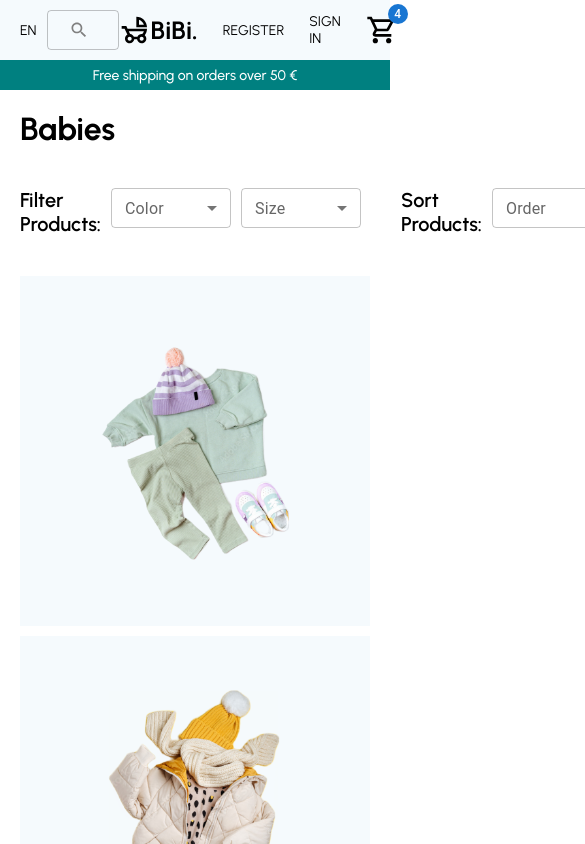
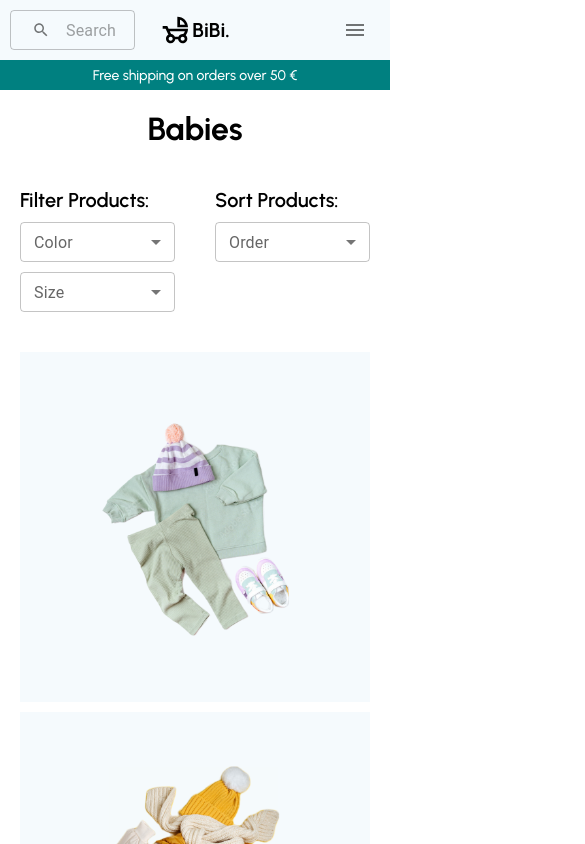
Before and after one commit to FaridAmimri/e-commerce-front, a React (Create React App) app: page / in a window 390 px wide. Shown: the top 844 px of the page, 585 px wide, since content can reach past the window. Built offline with nearby package versions, Linux system fonts and the light colour scheme.

Commit message:
responsive design with styled components

```diff
--- a/src/App.jsx
+++ b/src/App.jsx
@@ -1,6 +1,5 @@
 /** @format */
 
-// import Home from './pages/Home'
 import Products from './pages/Products'
 
 function App() {
--- a/src/components/CategoryList.jsx
+++ b/src/components/CategoryList.jsx
@@ -3,6 +3,7 @@
 import styled from 'styled-components'
 import { categories } from '../data'
 import CategoryItem from './CategoryItem'
+import { mobile, tablet } from '../responsive'
 
 function CategoryList() {
   return (
@@ -20,4 +21,6 @@ const Container = styled.div`
   display: flex;
   padding: 20px;
   justify-content: space-between;
+  ${mobile({ padding: 0, flexDirection: 'column' })};
+  ${tablet({ flexDirection: 'column' })}
 `
--- a/src/components/Footer.jsx
+++ b/src/components/Footer.jsx
@@ -8,6 +8,7 @@ import PinterestIcon from '@mui/icons-material/Pinterest'
 import LocationOnIcon from '@mui/icons-material/LocationOn'
 import PhoneIcon from '@mui/icons-material/Phone'
 import MailIcon from '@mui/icons-material/Mail'
+import { mobile, tablet } from '../responsive'
 
 function Footer() {
   return (
@@ -72,6 +73,8 @@ export default Footer
 
 const Container = styled.div`
   display: flex;
+  ${mobile({ flexDirection: 'column' })};
+  ${tablet({ flexDirection: 'column' })};
 `
 
 const Left = styled.div`
@@ -105,10 +108,12 @@ const SocialIcon = styled.div`
 const Center = styled.div`
   flex: 1;
   padding: 20px;
+  ${mobile({ display: 'none' })}
 `
 
 const Title = styled.h3`
   margin-bottom: 20px;
+  ${tablet({ textAlign: 'center' })};
 `
 
 const List = styled.ul`
@@ -127,6 +132,7 @@ const ListItem = styled.li`
 const Right = styled.div`
   flex: 1;
   padding: 20px;
+  ${mobile({ backgroundColor: '#eeeeee5e' })};
 `
 
 const ContactItem = styled.div`
--- a/src/components/Navbar.jsx
+++ b/src/components/Navbar.jsx
@@ -8,21 +8,28 @@ import SearchIcon from '@mui/icons-material/Search'
 import ChildFriendlyOutlinedIcon from '@mui/icons-material/ChildFriendlyOutlined'
 import Badge from '@mui/material/Badge'
 import ShoppingCartOutlinedIcon from '@mui/icons-material/ShoppingCartOutlined'
+import MenuIcon from '@mui/icons-material/Menu'
+import { mobile, tablet } from '../responsive'
+import { useState } from 'react'
 
 function Navbar() {
+  const [expandNavbar, setExpandNavbar] = useState(false)
+
   return (
     <Container>
-      <Wrapper>
+      <Wrapper className={expandNavbar ? 'open' : 'close'}>
         <Left>
           <Language>EN</Language>
           <SearchContainer>
             <TextField
               size='small'
+              placeholder='Search'
+              style={{ minWidth: '125px' }}
               InputProps={{
                 startAdornment: (
                   <InputAdornment position='start'>
                     <IconButton>
-                      <SearchIcon style={{ color: 'gray', fontSize: 20 }} />
+                      <SearchIcon className='searchIcon' />
                     </IconButton>
                   </InputAdornment>
                 )
@@ -35,15 +42,24 @@ function Navbar() {
           <ChildFriendlyOutlinedIcon style={{ fontSize: 'xx-large' }} />
           BiBi.
         </Center>
-        <Right>
+        <Right className={expandNavbar ? 'visible' : 'unvisible'}>
           <MenuItem>REGISTER</MenuItem>
           <MenuItem>SIGN IN</MenuItem>
           <MenuItem>
-            <Badge badgeContent={4} color='primary'>
-              <ShoppingCartOutlinedIcon style={{ fontSize: 'xx-large' }} />
+            <Badge badgeContent={4} color='primary' className='cartButton'>
+              <ShoppingCartOutlinedIcon />
             </Badge>
           </MenuItem>
         </Right>
+        <MenuButton className='menuButton'>
+          <IconButton
+            onClick={() => {
+              setExpandNavbar((prev) => !prev)
+            }}
+          >
+            <MenuIcon />
+          </IconButton>
+        </MenuButton>
       </Wrapper>
     </Container>
   )
@@ -52,14 +68,20 @@ function Navbar() {
 export default Navbar
 
 const Container = styled.div`
-  height: 60px;
-  background-color: #f5fafd;
+  .open {
+    ${mobile({ height: '100vh', alignItems: 'flex-start' })}
+  }
+  .unvisible {
+    ${mobile({ display: 'none' })}
+  }
 `
 
 const Wrapper = styled.div`
+  background-color: #f5fafd;
   padding: 10px 20px;
   display: flex;
   justify-content: space-between;
+  ${mobile({ padding: '10px 0' })}
 `
 
 const Left = styled.div`
@@ -68,10 +90,17 @@ const Left = styled.div`
   justify-content: center;
   flex: 1;
   justify-content: flex-start;
+  .searchIcon {
+    font-size: x-large;
+    ${mobile({ fontSize: 'large', padding: '0px' })}
+  }
 `
 
 const Language = styled.div`
   font-size: 14px;
+  cursor: pointer;
+  ${mobile({ display: 'none' })};
+  ${tablet({ display: 'none' })}
 `
 
 const SearchContainer = styled.div`
@@ -79,6 +108,7 @@ const SearchContainer = styled.div`
   align-items: center;
   justify-content: center;
   margin-left: 10px;
+  ${mobile({ padding: 0 })}
 `
 
 const Center = styled.div`
@@ -89,6 +119,7 @@ const Center = styled.div`
   text-align: center;
   font-weight: bold;
   font-size: 25px;
+  ${mobile({ fontSize: '20px' })}
 `
 
 const Right = styled.div`
@@ -97,10 +128,45 @@ const Right = styled.div`
   justify-content: center;
   flex: 1;
   justify-content: flex-end;
+  .cartButton {
+    font-size: 'xx-large';
+    ${tablet({
+      fontSize: 'large'
+    })};
+  }
+  ${mobile({
+    height: '150px',
+    width: '60px',
+    position: 'absolute',
+    top: 'calc(50% - 75px)',
+    left: 'calc(50% - 30px)',
+    flexDirection: 'column',
+    justifyContent: ' space-around',
+    alignItems: 'center'
+  })}
 `
 
 const MenuItem = styled.div`
   font-size: 14px;
   cursor: pointer;
   margin-left: 25px;
+  ${mobile({
+    fontSize: '16px',
+    marginLeft: 0
+  })};
+  ${tablet({
+    fontSize: '12px',
+    marginLeft: '5px'
+  })}
 `
+
+const MenuButton = styled.div`
+  display: none;
+  ${mobile({
+    display: 'flex',
+    flex: 1,
+    justifyContent: 'flex-end',
+    marginRight: '15px',
+    cursor: 'pointer'
+  })}
+`
--- a/src/components/Newsletter.jsx
+++ b/src/components/Newsletter.jsx
@@ -5,6 +5,7 @@ import TextField from '@mui/material/TextField'
 import IconButton from '@mui/material/IconButton'
 import SendIcon from '@mui/icons-material/Send'
 import InputAdornment from '@mui/material/InputAdornment'
+import { mobile, tablet } from '../responsive'
 
 function Newsletter() {
   return (
@@ -15,7 +16,9 @@ function Newsletter() {
         <TextField
           fullWidth
           size='large'
+          placeholder='Your Email'
           type='email'
+          color='success'
           InputProps={{
             endAdornment: (
               <InputAdornment position='start'>
@@ -45,6 +48,8 @@ const Container = styled.div`
 const Title = styled.h1`
   font-size: 50px;
   margin-bottom: 20px;
+  ${mobile({ fontSize: '25px' })};
+  ${tablet({ fontSize: '40px' })};
 `
 
 const Description = styled.div`
@@ -58,4 +63,6 @@ const InputContainer = styled.div`
   width: 50%;
   height: 56px;
   background-color: #fff;
+  ${mobile({ width: '80%' })}
+  ${tablet({ width: '80%' })}
 `
--- a/src/pages/Login.jsx
+++ b/src/pages/Login.jsx
@@ -5,6 +5,7 @@ import Navbar from '../components/Navbar'
 import Box from '@mui/material/Box'
 import TextField from '@mui/material/TextField'
 import Button from '@mui/material/Button'
+import { mobile, tablet } from '../responsive'
 
 function Login() {
   return (
@@ -55,11 +56,12 @@ const Image = styled.img`
   width: 100%;
   height: 100%;
   object-fit: cover;
+  ${mobile({ height: '50%' })};
+  ${tablet({ height: '80%' })};
 `
 
 const FormContainer = styled.div`
   position: absolute;
-  width: 30%;
   min-width: 300px;
   .form {
     display: flex;
@@ -72,6 +74,8 @@ const Title = styled.h1`
   font-size: 24px;
   font-weight: 300;
   margin-bottom: 20px;
+  ${mobile({ textAlign: 'center' })};
+  ${tablet({ textAlign: 'center' })};
 `
 
 const Link = styled.a`
--- a/src/pages/Products.jsx
+++ b/src/pages/Products.jsx
@@ -10,6 +10,7 @@ import FormControl from '@mui/material/FormControl'
 import InputLabel from '@mui/material/InputLabel'
 import Select from '@mui/material/Select'
 import MenuItem from '@mui/material/MenuItem'
+import { mobile, tablet } from '../responsive'
 import { useState } from 'react'
 
 function Products() {
@@ -100,12 +101,12 @@ function Products() {
 
 export default Products
 
-const Container = styled.div`
-  //   display: flex;
-`
+const Container = styled.div``
 
 const Title = styled.h1`
   margin: 20px;
+  ${mobile({ textAlign: 'center' })};
+  ${tablet({ textAlign: 'center' })};
 `
 
 const FilterContainer = styled.div`
@@ -117,6 +118,8 @@ const Filter = styled.div`
   display: flex;
   margin: 20px;
   gap: 10px;
+  ${mobile({ flexDirection: 'column', flex: 1 })};
+  ${tablet({ flexDirection: 'column', flex: 1 })};
 `
 
 const FilterText = styled.span`
```
Also changed, not shown: src/components/Slider.jsx (+6 -3 lines), src/pages/Cart.jsx (+30 -6 lines), src/pages/Product.jsx (+13 -0 lines), src/pages/Register.jsx (+23 -1 lines).
